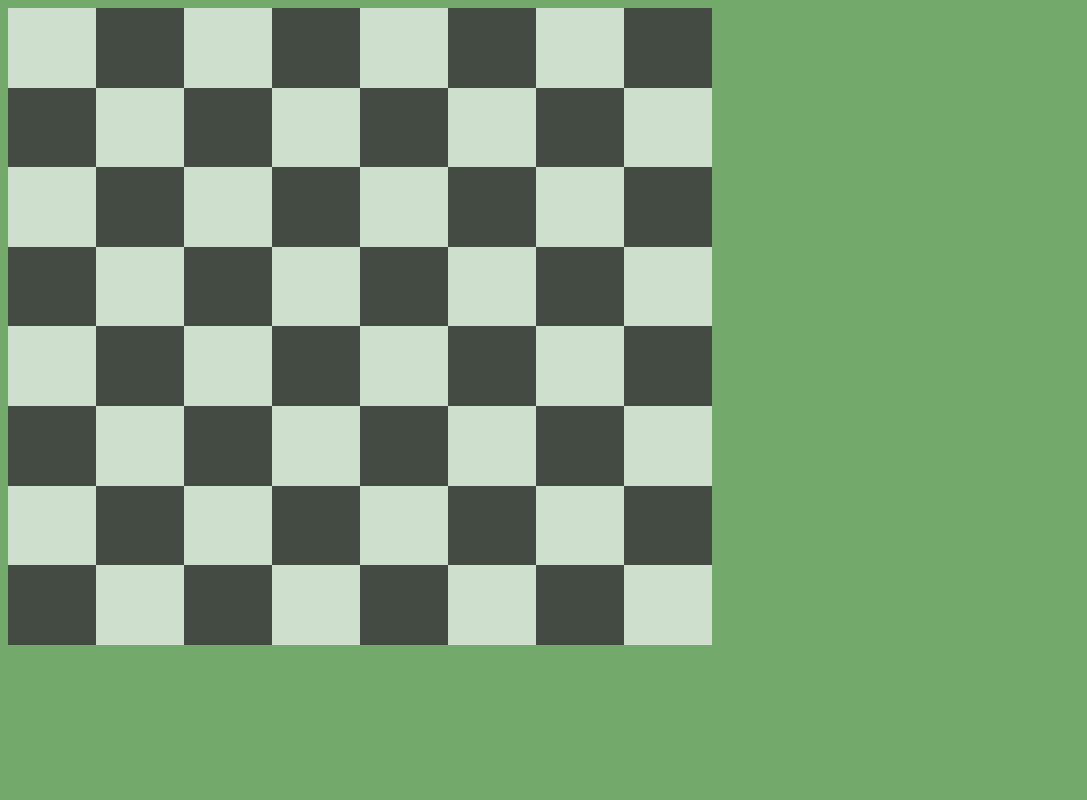
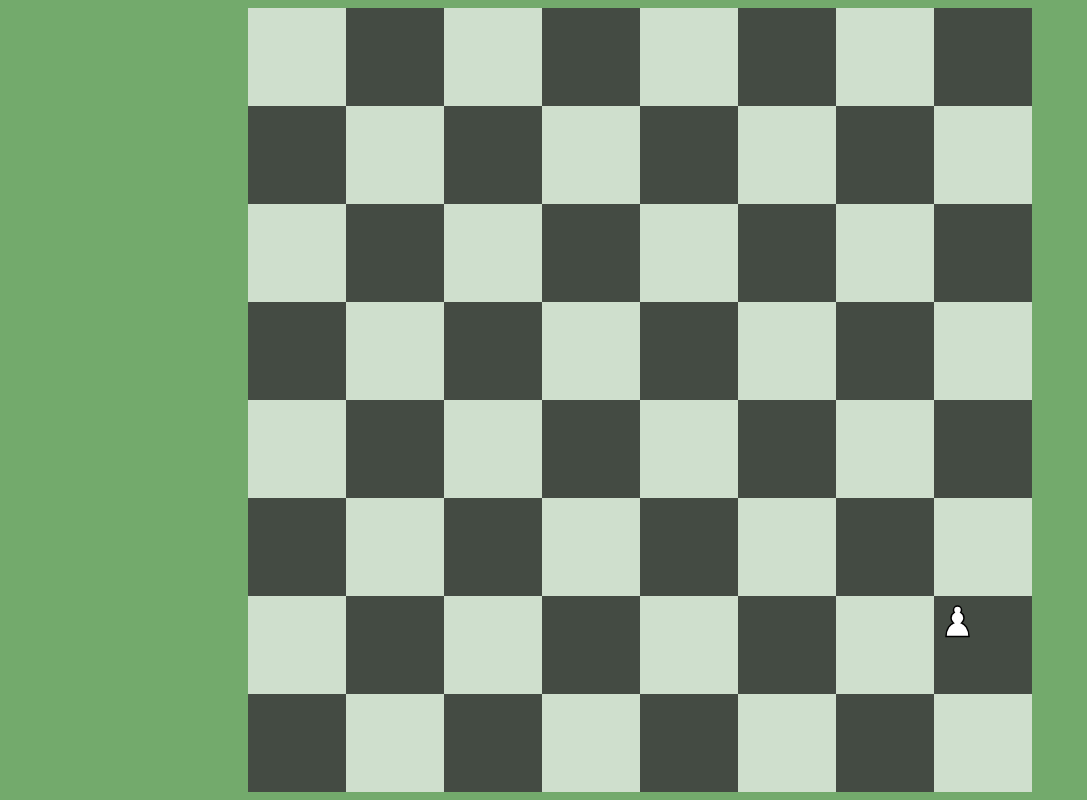
Before and after one commit to phenjects/phess, a plain HTML site: page index.html in a window 1280 px wide. Shown: the whole page, without its empty margins (0-1087 px from the left). Drawn offline with Linux system fonts and the light colour scheme.

```diff
--- a/main.js
+++ b/main.js
@@ -3,24 +3,38 @@
  ! removed double for loop
  ! rankDiv was originally useless, only storing the num 8. I could of just used it AS "i" but I was a dumbass
 */
-
 const phessboard = document.getElementById("boardDIV");
 const letterArr = ["a", "b", "c", "d", "e", "f", "g", "h"];
 const letterNumbers = ["1", "2", "3", "4", "5", "6", "7", "8"];
-const squareStyle = `color: transparent; width: 64px; height: 64px; border: none; margin: 0px;`;
+const squareStyle = `color: transparent; width: 96px; height: 96px; border: none; margin: 0px;`;
+const startPosArr = {
+  wking: ["d1"],
+  bking: ["d8"],
+  wquee: ["e1"],
+  bquee: ["e8"],
+  wpawn: ["a2", "b2", "c2", "d2", "e2", "f2", "g2", "h2"],
+  bpawn: ["a7", "b7", "c7", "d7", "e7", "f7", "g7", "h7"],
+  wrook: ["a1", "h1"],
+  brook: ["a8", "h8"],
+  wbish: ["c1", "f1"],
+  bbish: ["c8", "f8"],
+  bnigh: ["b1", "g1"],
+  bnigh: ["b8", "g8"]
+};
 
 let squareCreate;
 let rankCreate;
+let pieceCreate;
 
 for (let rankDivs = 8; rankDivs > 0; rankDivs--) {
 	rankCreate = document.createElement("div");
 	rankCreate.setAttribute("id", `${rankDivs}`);
 	rankCreate.setAttribute("class", `${rankDivs}`);
-	rankCreate.setAttribute("style", `text-align: center;`);
+	rankCreate.setAttribute("style", `display: flex; justify-content: center;`);
 	phessboard.appendChild(rankCreate);
 
 	letterArr.forEach((eachLetter) => {
-		squareCreate = document.createElement("fieldset");
+		squareCreate = document.createElement("td");
 		squareCreate.setAttribute("id", `${eachLetter}${rankDivs}`);
 		squareCreate.setAttribute("class", `${letterArr.indexOf(eachLetter)}`);
 		squareCreate.setAttribute("data-color", `white`);
@@ -32,7 +46,14 @@ for (let rankDivs = 8; rankDivs > 0; rankDivs--) {
 		} else if (squareCreate.className % 2 == 0 && rankCreate.className % 2 == 1) {
 			squareCreate.setAttribute("data-color", `black`);
 			squareCreate.setAttribute("style", `background-color: rgb(68, 75, 67); ${squareStyle}`);
-		}
+		};
 		rankCreate.appendChild(squareCreate);
 	});
-}
+  startPosArr.wpawn.forEach((whitepawn) => {
+    pieceCreate = document.createElement("img")
+    if (squareCreate.id == whitepawn) {
+      pieceCreate.setAttribute("src", `/assets/lightpawnimg.svg`);
+    };
+  });
+  squareCreate.appendChild(pieceCreate);
+};
--- a/style.css
+++ b/style.css
@@ -8,5 +8,7 @@ button {
 
 .boardDIV {
     display: flex;
+    justify-content: center;
+    flex-direction: column;
     flex-wrap: wrap;
 }
```
Also changed, not shown: assets/darkbishopimg.svg (renamed from assets/Chess_bdt45.svg), assets/darkkingimg.svg (renamed from assets/Chess_kdt45.svg), assets/darkknightimg.svg (renamed from assets/Chess_ndt45.svg), assets/darkpawnimg.svg (renamed from assets/Chess_pdt45.svg), assets/darkqueenimg.svg (renamed from assets/Chess_qdt45.svg), assets/darkrookimg.svg (renamed from assets/Chess_rdt45.svg), assets/lightbishopimg.svg (renamed from assets/Chess_blt45.svg), assets/lightkingimg.svg (renamed from assets/Chess_klt45.svg), assets/lightknightimg.svg (renamed from assets/Chess_nlt45.svg), assets/lightpawnimg.svg (renamed from assets/Chess_plt45.svg), assets/lightqueenimg.svg (renamed from assets/Chess_qlt45.svg), assets/lightrookimg.svg (renamed from assets/Chess_rlt45.svg), index.html (indentation only).
